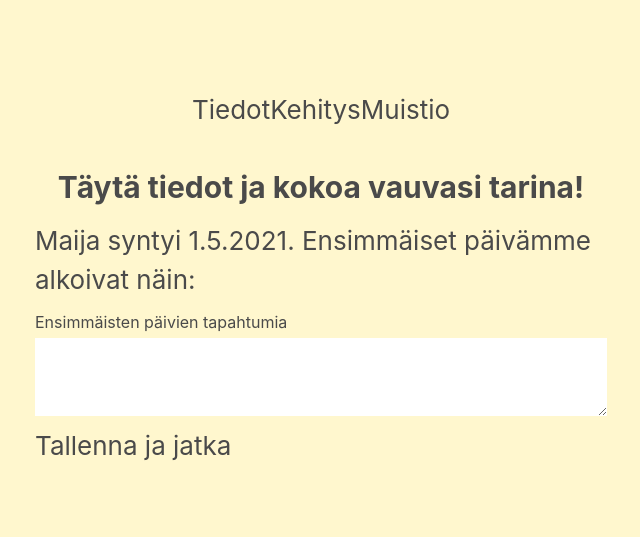
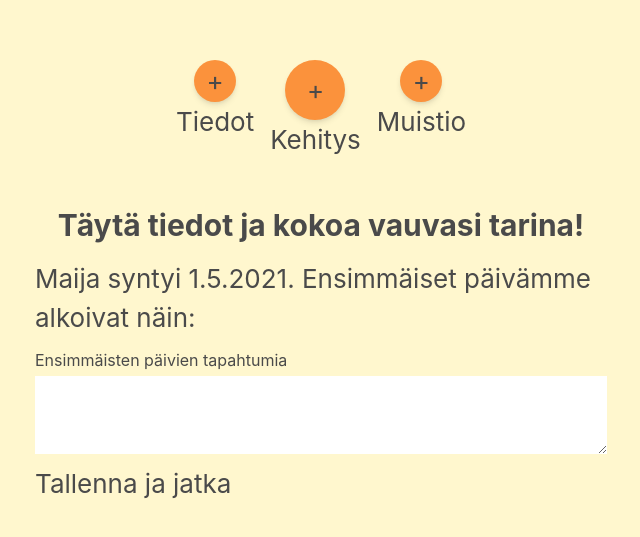
Before and after one commit to annaruntti/babybook-app, a React (Create React App) app: page / in a window 1280 px wide. Shown: the part 111-648 px from the top of the page, without its empty margins (319-959 px from the left). Built offline with nearby package versions, Linux system fonts and the light colour scheme.

Commit message:
adding some styles for tab buttons

```diff
--- a/src/App.css
+++ b/src/App.css
@@ -21,6 +21,16 @@ label {
   font-size: 16px;
 }
 
+.tabBtn {
+  height: 42px;
+  width: 42px;
+}
+
+.tabBtnActive {
+  height: 60px;
+  width: 60px;
+}
+
 @media (prefers-reduced-motion: no-preference) {
   .App-logo {
     animation: App-logo-spin infinite 20s linear;
--- a/src/components/TabButton.tsx
+++ b/src/components/TabButton.tsx
@@ -1,3 +1,5 @@
+import React from "react";
+
 type Tab = {
   id: string;
   name: string;
@@ -10,7 +12,21 @@ type TabProps = {
 };
 
 export const TabButton = ({ tab: { name, isActive } }: TabProps) => (
-  <button aria-label={name} onClick={() => isActive} onChange={() => null}>
-    {name}
-  </button>
+  <div className="p-2">
+    <div>
+      <button
+        className={`rounded-full bg-orange-400 shadow-md ${
+          isActive ? "tabBtnActive" : "tabBtn"
+        }`}
+        aria-label={name}
+        onClick={() => isActive}
+        onChange={() => null}
+      >
+        +
+      </button>
+    </div>
+    <div>
+      <span>{name}</span>
+    </div>
+  </div>
 );
--- a/src/components/Tabs.tsx
+++ b/src/components/Tabs.tsx
@@ -24,7 +24,7 @@ export const Tabs = () => {
     setTabs(updateTabs);
   };
   return (
-    <section>
+    <div className="flex">
       {data.map(tab => (
         <TabButton
           key={tab.id}
@@ -32,6 +32,6 @@ export const Tabs = () => {
           handleTabActive={handleTabActive}
         ></TabButton>
       ))}
-    </section>
+    </div>
   );
 };
```
